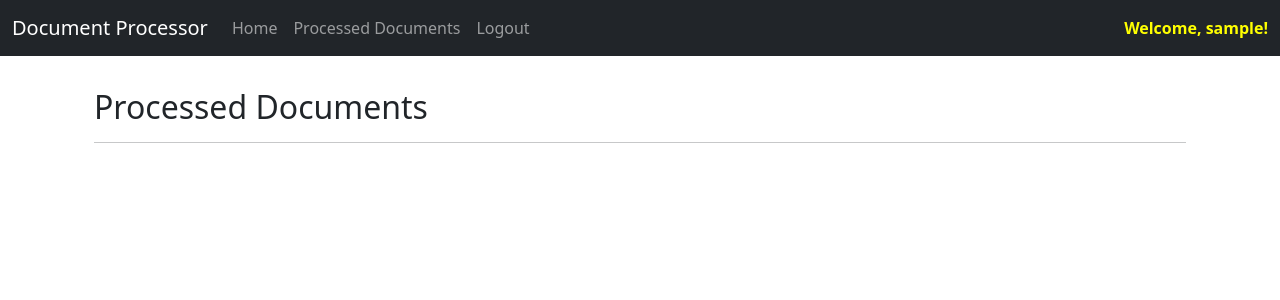
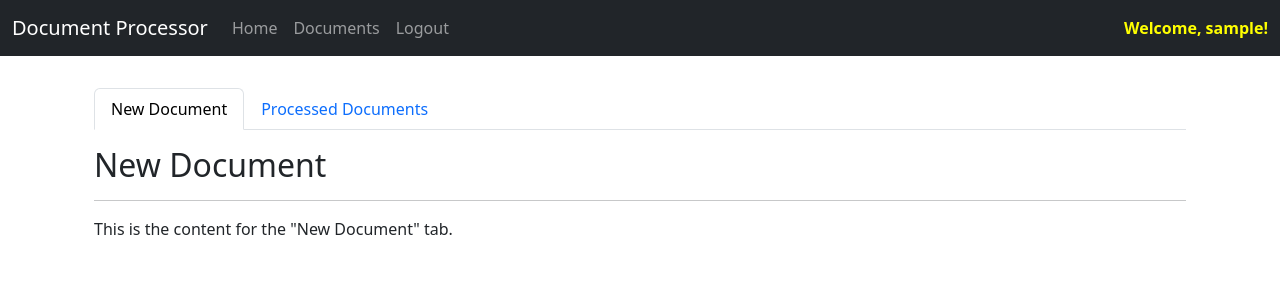
Before and after one commit to mustahidhasan/pdf_processor, a Django app: page /process/processed_doc/ in a window 1280 px wide. Shown: the top 300 px of the page. Run offline with Django 4.2, Linux system fonts and the light colour scheme; the visitor is signed in with stand-in values (Sample User, id 1); some libraries are stand-ins or nearby versions.

Commit message:
processed and new doc tab seperated

```diff
--- a/document_processor/templates/navbar.html
+++ b/document_processor/templates/navbar.html
@@ -12,7 +12,7 @@
           <a class="nav-link" href="{% url 'home' %}">Home</a>
         </li>
         <li class="nav-item">
-          <a class="nav-link" href="{% url 'processed_doc' %}">Processed Documents</a>
+          <a class="nav-link" href="{% url 'processed_doc' %}">Documents</a>
         </li>
         <li class="nav-item">
           <a class="nav-link" href="{% url 'logout' %}">Logout</a>
--- a/document_processor/templates/processed_document.html
+++ b/document_processor/templates/processed_document.html
@@ -4,11 +4,42 @@
 
 {% if user.is_authenticated %}
 <div class="container mt-2">
+    <!-- Tab Navigation -->
+    <ul class="nav nav-tabs" id="documentTabs" role="tablist">
+        <li class="nav-item" role="presentation">
+            <button class="nav-link active" id="new-document-tab" data-bs-toggle="tab" data-bs-target="#new-document" type="button" role="tab" aria-controls="new-document" aria-selected="true">
+                New Document
+            </button>
+        </li>
+        <li class="nav-item" role="presentation">
+            <button class="nav-link" id="processed-document-tab" data-bs-toggle="tab" data-bs-target="#processed-document" type="button" role="tab" aria-controls="processed-document" aria-selected="false">
+                Processed Documents
+            </button>
+        </li>
+    </ul>
 
-    <!-- File Upload Form -->
-    <h2>Processed Documents</h2>
-    <hr>
+    <!-- Tab Content -->
+    <div class="tab-content" id="documentTabsContent">
+        <!-- New Document Tab -->
+        <div class="tab-pane fade show active" id="new-document" role="tabpanel" aria-labelledby="new-document-tab">
+            <div class="mt-3">
+                <h2>New Document</h2>
+                <hr>
+                <!-- Add your new document form or content here -->
+                <p>This is the content for the "New Document" tab.</p>
+            </div>
+        </div>
 
+        <!-- Processed Document Tab -->
+        <div class="tab-pane fade" id="processed-document" role="tabpanel" aria-labelledby="processed-document-tab">
+            <div class="mt-3">
+                <h2>Processed Documents</h2>
+                <hr>
+                <!-- Add your processed document list or content here -->
+                <p>This is the content for the "Processed Documents" tab.</p>
+            </div>
+        </div>
+    </div>
 </div>
 {% else %}
 <div class="col-md-6 offset-md-3">
```
